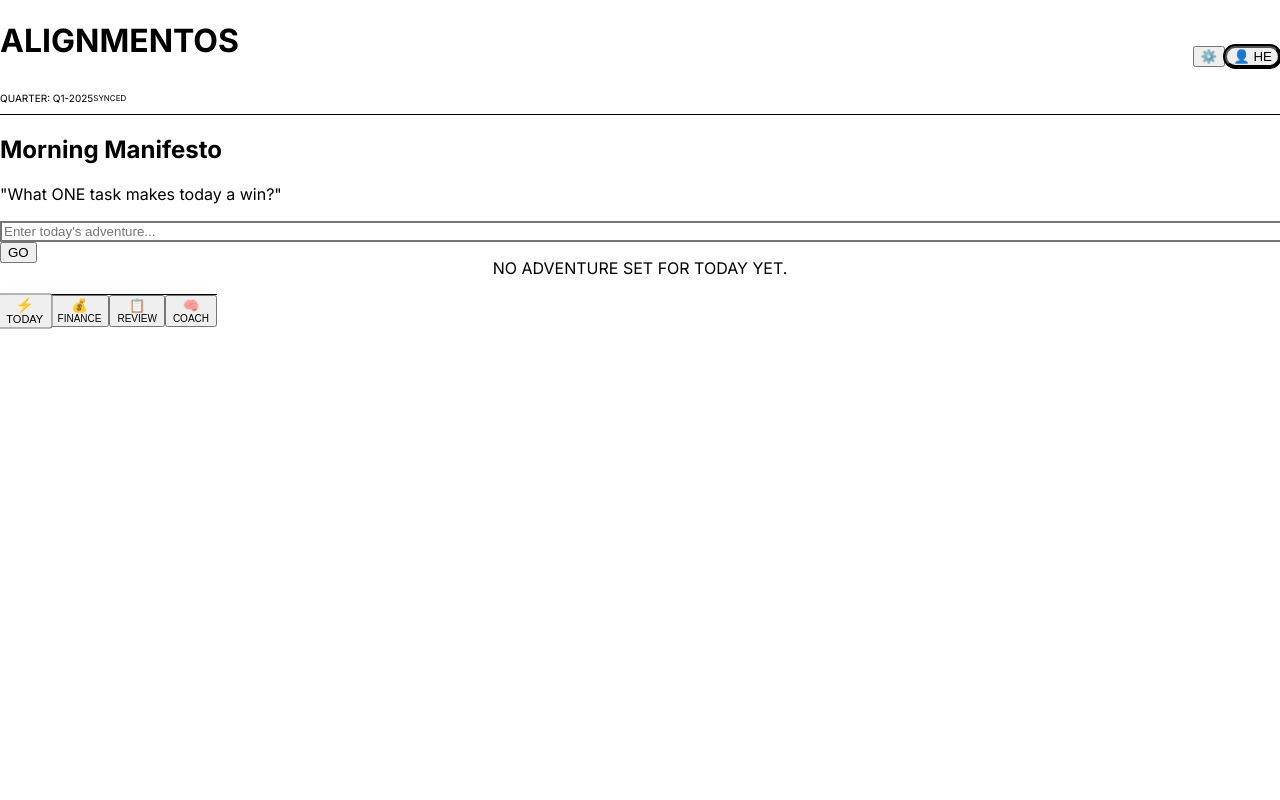
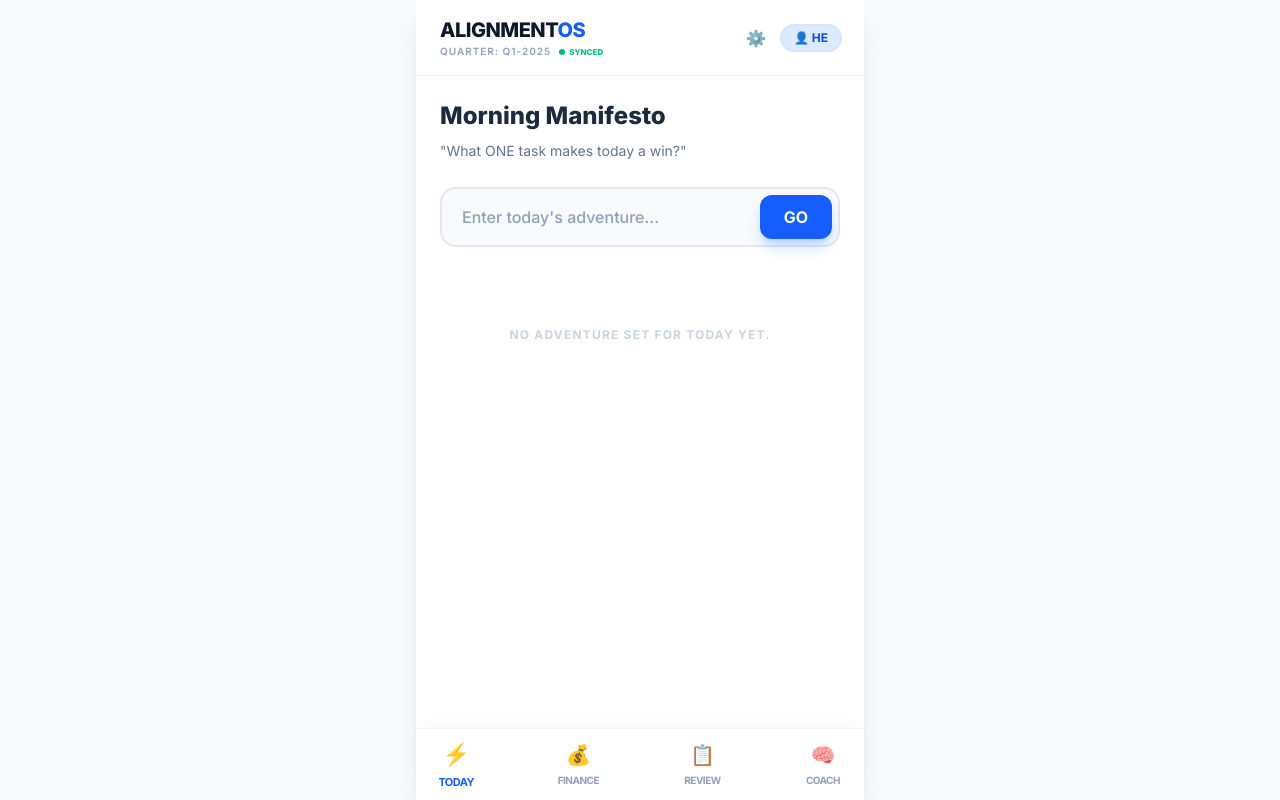
Before and after one commit to Ogabamz/alignmentos, a React (Vite) app: page / in a window 1280 px wide. Built offline with nearby package versions, Linux system fonts and the light colour scheme; no server answers; the database is empty.

Commit message:
fix: restore css by using @tailwindcss/vite plugin (Tailwind v4 official integration)

```diff
--- a/index.css
+++ b/index.css
@@ -1,6 +1,4 @@
-@tailwind base;
-@tailwind components;
-@tailwind utilities;
+@import "tailwindcss";
 
 body {
     margin: 0;
--- a/package.json
+++ b/package.json
@@ -16,6 +16,7 @@
   },
   "devDependencies": {
     "@tailwindcss/postcss": "^4.1.18",
+    "@tailwindcss/vite": "^4.1.18",
     "@types/node": "^22.14.0",
     "@vitejs/plugin-react": "^5.0.0",
     "autoprefixer": "^10.4.23",
--- a/postcss.config.js
+++ /dev/null
@@ -1,6 +0,0 @@
-export default {
-    plugins: {
-        '@tailwindcss/postcss': {},
-        autoprefixer: {},
-    },
-}
--- a/tailwind.config.js
+++ /dev/null
@@ -1,11 +0,0 @@
-/** @type {import('tailwindcss').Config} */
-export default {
-    content: [
-        "./index.html",
-        "./**/*.{js,ts,jsx,tsx}",
-    ],
-    theme: {
-        extend: {},
-    },
-    plugins: [],
-}
--- a/vite.config.ts
+++ b/vite.config.ts
@@ -1,16 +1,20 @@
 import path from 'path';
 import { defineConfig, loadEnv } from 'vite';
 import react from '@vitejs/plugin-react';
+import tailwind from '@tailwindcss/vite';
 
 export default defineConfig(({ mode }) => {
   const env = loadEnv(mode, '.', '');
   return {
-    base: '/alignmentos/', // Correct base path for GitHub Pages
+    base: '/alignmentos/',
     server: {
       port: 3000,
       host: '0.0.0.0',
     },
-    plugins: [react()],
+    plugins: [
+      react(),
+      tailwind(),
+    ],
     resolve: {
       alias: {
         '@': path.resolve(__dirname, '.'),
```
Also changed, not shown: 1 other file (tests, documents, lock files or other folders).
